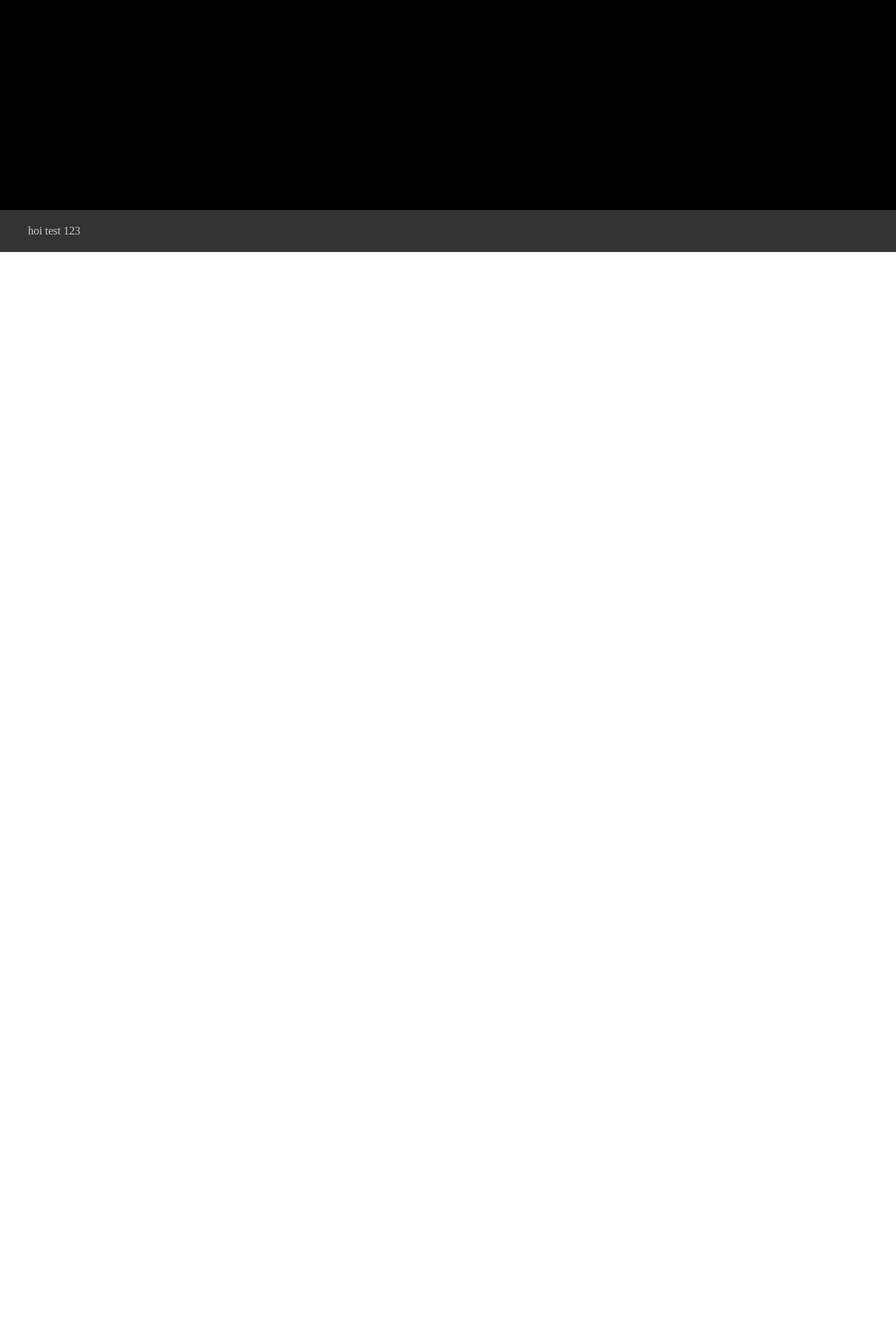
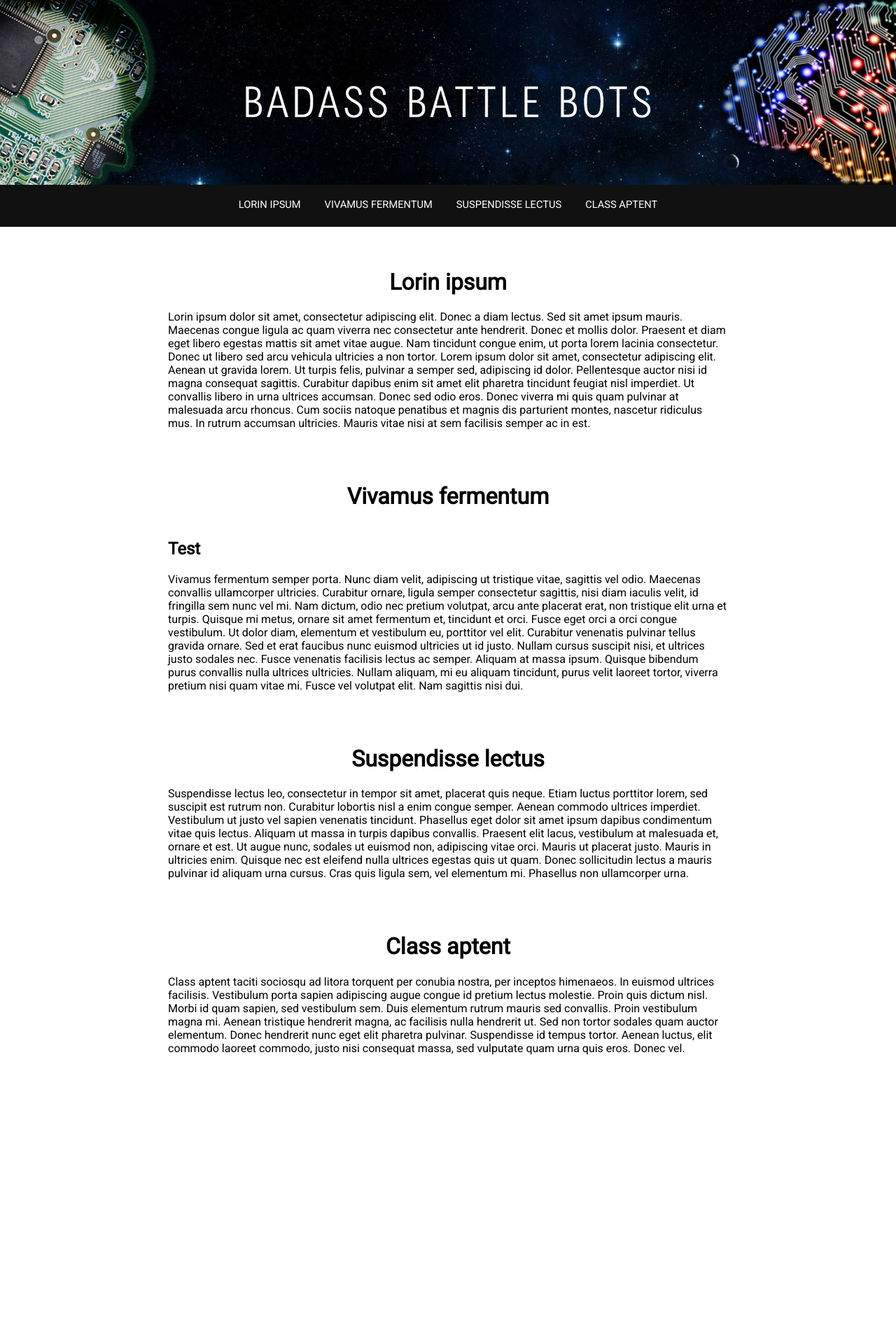
Before and after one commit to ZeusWPI/aichallenge, a Flask app: page / in a window 1280 px wide. Shown: the top 1920 px of the page at 70% size. After the commit the page ends 1507 px from the top, so only its background shows below. Run offline with Flask 2, Linux system fonts and the light colour scheme.

Commit message:
add header image n shit

```diff
--- /dev/null
+++ b/web/content.md
@@ -0,0 +1,12 @@
+# Lorin ipsum
+Lorin ipsum dolor sit amet, consectetur adipiscing elit. Donec a diam lectus. Sed sit amet ipsum mauris. Maecenas congue ligula ac quam viverra nec consectetur ante hendrerit. Donec et mollis dolor. Praesent et diam eget libero egestas mattis sit amet vitae augue. Nam tincidunt congue enim, ut porta lorem lacinia consectetur. Donec ut libero sed arcu vehicula ultricies a non tortor. Lorem ipsum dolor sit amet, consectetur adipiscing elit. Aenean ut gravida lorem. Ut turpis felis, pulvinar a semper sed, adipiscing id dolor. Pellentesque auctor nisi id magna consequat sagittis. Curabitur dapibus enim sit amet elit pharetra tincidunt feugiat nisl imperdiet. Ut convallis libero in urna ultrices accumsan. Donec sed odio eros. Donec viverra mi quis quam pulvinar at malesuada arcu rhoncus. Cum sociis natoque penatibus et magnis dis parturient montes, nascetur ridiculus mus. In rutrum accumsan ultricies. Mauris vitae nisi at sem facilisis semper ac in est.
+
+# Vivamus fermentum
+## Test
+Vivamus fermentum semper porta. Nunc diam velit, adipiscing ut tristique vitae, sagittis vel odio. Maecenas convallis ullamcorper ultricies. Curabitur ornare, ligula semper consectetur sagittis, nisi diam iaculis velit, id fringilla sem nunc vel mi. Nam dictum, odio nec pretium volutpat, arcu ante placerat erat, non tristique elit urna et turpis. Quisque mi metus, ornare sit amet fermentum et, tincidunt et orci. Fusce eget orci a orci congue vestibulum. Ut dolor diam, elementum et vestibulum eu, porttitor vel elit. Curabitur venenatis pulvinar tellus gravida ornare. Sed et erat faucibus nunc euismod ultricies ut id justo. Nullam cursus suscipit nisi, et ultrices justo sodales nec. Fusce venenatis facilisis lectus ac semper. Aliquam at massa ipsum. Quisque bibendum purus convallis nulla ultrices ultricies. Nullam aliquam, mi eu aliquam tincidunt, purus velit laoreet tortor, viverra pretium nisi quam vitae mi. Fusce vel volutpat elit. Nam sagittis nisi dui.
+
+# Suspendisse lectus
+Suspendisse lectus leo, consectetur in tempor sit amet, placerat quis neque. Etiam luctus porttitor lorem, sed suscipit est rutrum non. Curabitur lobortis nisl a enim congue semper. Aenean commodo ultrices imperdiet. Vestibulum ut justo vel sapien venenatis tincidunt. Phasellus eget dolor sit amet ipsum dapibus condimentum vitae quis lectus. Aliquam ut massa in turpis dapibus convallis. Praesent elit lacus, vestibulum at malesuada et, ornare et est. Ut augue nunc, sodales ut euismod non, adipiscing vitae orci. Mauris ut placerat justo. Mauris in ultricies enim. Quisque nec est eleifend nulla ultrices egestas quis ut quam. Donec sollicitudin lectus a mauris pulvinar id aliquam urna cursus. Cras quis ligula sem, vel elementum mi. Phasellus non ullamcorper urna.
+
+# Class aptent
+Class aptent taciti sociosqu ad litora torquent per conubia nostra, per inceptos himenaeos. In euismod ultrices facilisis. Vestibulum porta sapien adipiscing augue congue id pretium lectus molestie. Proin quis dictum nisl. Morbi id quam sapien, sed vestibulum sem. Duis elementum rutrum mauris sed convallis. Proin vestibulum magna mi. Aenean tristique hendrerit magna, ac facilisis nulla hendrerit ut. Sed non tortor sodales quam auctor elementum. Donec hendrerit nunc eget elit pharetra pulvinar. Suspendisse id tempus tortor. Aenean luctus, elit commodo laoreet commodo, justo nisi consequat massa, sed vulputate quam urna quis eros. Donec vel.
--- a/web/site.py
+++ b/web/site.py
@@ -1,9 +1,15 @@
 from flask import Flask, render_template
+from markdown import Markdown
+
 app = Flask(__name__)
 
 @app.route('/')
 def landing_page():
-    return render_template('landing.html')
+    md = Markdown(extensions=['markdown.extensions.toc'])
+    with open('content.md', 'r') as f:
+        text = f.read()
+    html = md.convert(text)
+    return render_template('landing.html', content=html, toc=md.toc)
 
 if __name__ == '__main__':
-    app.run()
+    app.run(debug=True)
--- a/web/static/script.js
+++ b/web/static/script.js
@@ -1,7 +1,18 @@
-$(window).scroll(function(){
-  if ($(window).scrollTop() >= 300) {
-    $('nav').addClass('fixed-header');
-  } else {
-    $('nav').removeClass('fixed-header');
-  }
+$(document).ready(function() {
+   //cache selectors
+  var headers = $('.content h1');
+  var navbar_items = $('nav > .toc > ul > li');
+
+  $(window).scroll(function(){
+    if ($(window).scrollTop() >= window.innerHeight/3) {
+      $('#container').addClass('fixed-header');
+    } else {
+      $('#container').removeClass('fixed-header');
+    }
+    navbar_items.removeClass('focused');
+    var focused_id = headers.filter(function() {
+      return $(window).scrollTop() >= $(this).offset().top -1;
+    }).last().attr('id');
+    $('nav a[href="#'+ focused_id +'"]').parent().addClass('focused');
+  });
 });
--- a/web/static/style.css
+++ b/web/static/style.css
@@ -1,42 +1,101 @@
-header {
-    height: 360px;
+.fixed-header nav {
+    position: fixed;
+    left: 0px;
+    top: 0px;
+}
+
+.fixed-header .content {
+    padding-top: 60px;
+}
+
+.padded-content {
+    padding-top: 60px
+}
+
+.header-banner {
+    background-color: #000;
+    width: 100%;
+    position: absolute;
+    top: 0px;
+    left: 0px;
+    z-index: -10;
+    max-height: 100vh;
+    overflow: hidden;
+}
+
+#container {
+    position: relative;
+    width: 100%;
+    z-index: 10;
+    padding-bottom:75vh;
+}
+
+#outer {
+    padding-top: 33vh;
+}
+
+#inner {
+    min-height: 67vh;
+    width: 100%;
+    background-color: #fff;
+    z-index: 10;
 }
 
 nav {
-    background-color: #333;
+    background-color: #111;
     height: 60px;
     color: #ccc;
     width: 100%;
 }
 
+nav a {
+    color: #fff;
+    text-decoration: none;
+}
+
 nav ul {
     list-style-type: none;
-    margin: 0 auto;
+    margin: 0;
+    padding: 0;
+    text-align: center;
 }
 
 nav ul li {
     display: inline-block;
-    line-height: 60px;
+    line-height: 57px;
+    margin: 0 15px;
+    font-size: 11pt;
+    text-transform: uppercase;
 }
 
-.fixed-header {
-    position: fixed;
-    left: 0px;
-    top: 0px;
+nav .focused {
+    border-bottom: 3px solid rgb(80,110,230);
 }
 
-.header-banner {
-    background-color: #000;
-    width: 100%;
-    height: 300px;
+nav .toc ul ul {
+    display: none;
+}
+
+.content {
+    max-width: 800px;
+    margin: auto;
+    padding: 0 45;
+    font-size: 12pt;
+}
+
+.content h1 {
+    padding-top: 120;
+    margin-top: -60;
+    text-align: center;
+}
+
+.content h2 {
+    padding-top: 20;
 }
 
 
 body {
     padding: 0px;
     margin: 0px;
+    font-family: "Roboto", arial, sans-serif;
 }
-
-html {
-    height: 5000px;
-}
--- a/web/templates/landing.html
+++ b/web/templates/landing.html
@@ -1,19 +1,22 @@
 <head>
   <link rel="stylesheet", href="{{url_for('static', filename='style.css')}}">
+  <link href='https://fonts.googleapis.com/css?family=Roboto' rel='stylesheet' type='text/css'>
   <script type="text/javascript" src="http://code.jquery.com/jquery-2.2.0.min.js">
   </script>
   <script type="text/javascript" src="{{url_for('static', filename='script.js')}}">
   </script>
 </head>
 
-<header>
-  <div class="header-banner">
+<div id="container">
+  <img class="header-banner" src="{{url_for('static', filename='header.jpg')}}"/>
+  <div id="outer">
+    <div id="inner">
+      <nav>
+        {{toc|safe}}
+      </nav>
+      <div class="content">
+        {{content|safe}}
+      </div>
+    </div>
   </div>
-  <nav>
-    <ul>
-      <li>hoi</li>
-      <li>test</li>
-      <li>123</li>
-    </ul>
-  </nav>
-</header>
+</div>
```
Also changed, not shown: web/static/header.jpg (added).
